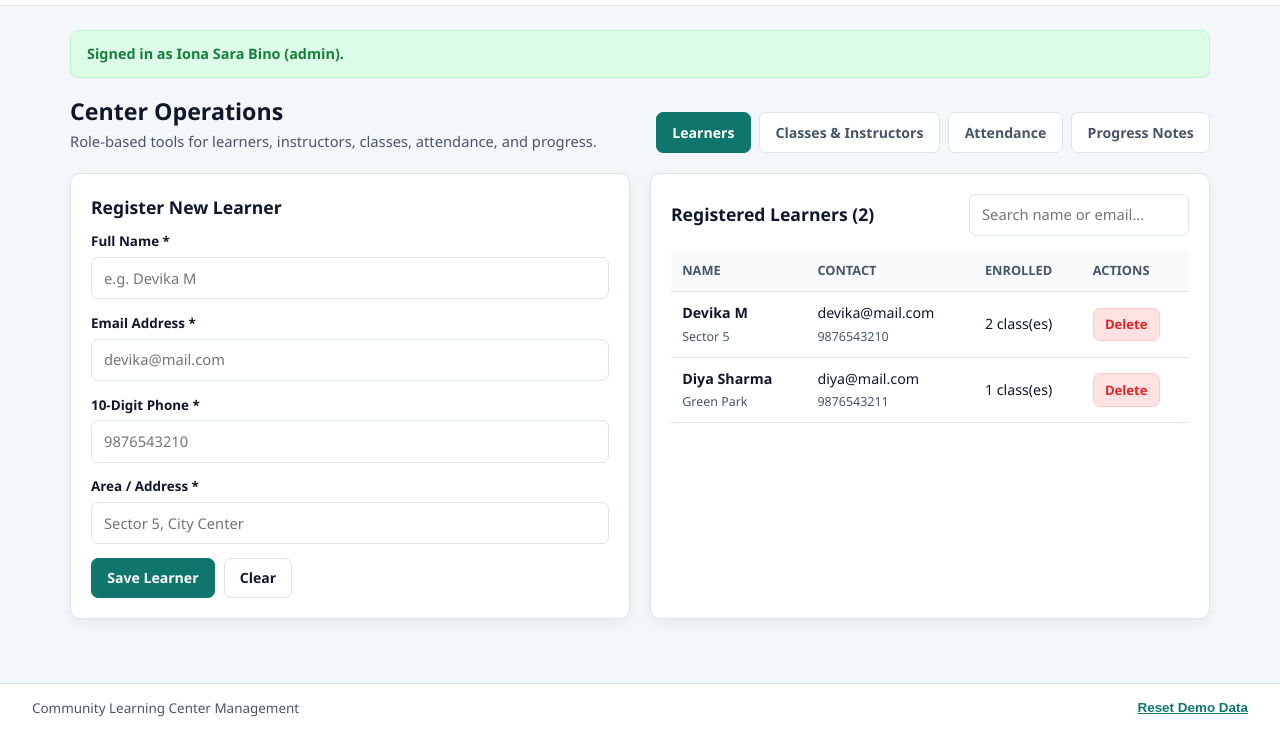
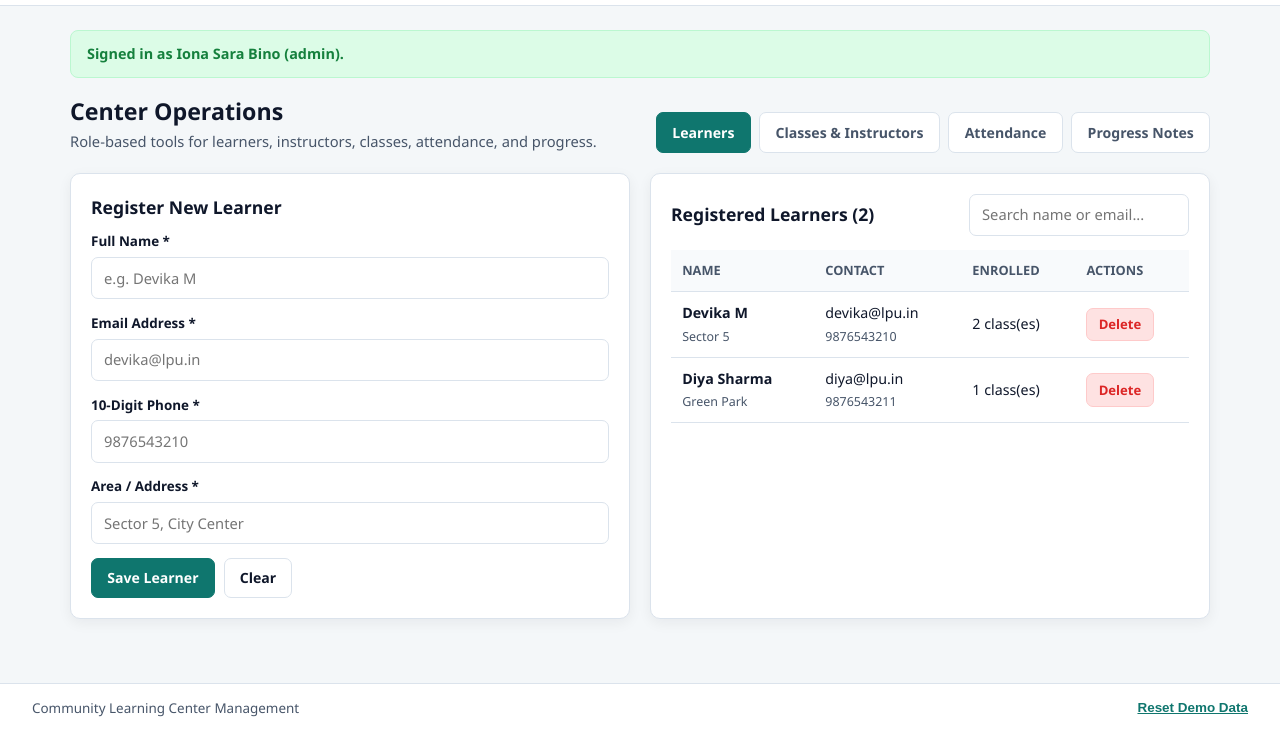
Before and after one commit to devikabaiju3/CLMS, a plain HTML site: page manage.html in a window 1280 px wide. Both pictures are taken after a click on the button "Iona Sara Bino (Admin)". Shown: the part 68-800 px from the top of the page. Drawn offline with Linux system fonts and the light colour scheme.

Commit message:
Use @lpu.in emails and password 123 for demo accounts

```diff
--- a/manage.html
+++ b/manage.html
@@ -36,8 +36,8 @@
       <div class="btn-row center-row">
         <a href="index.html" class="btn btn-primary">Go to Sign In</a>
         <button type="button" class="btn btn-outline" onclick="quickLogin('iona@lpu.in')">Iona Sara Bino (Admin)</button>
-        <button type="button" class="btn btn-outline" onclick="quickLogin('amreesh@clc.org')">Amreesh (Instructor)</button>
-        <button type="button" class="btn btn-outline" onclick="quickLogin('devika@mail.com')">Devika M (Learner)</button>
+        <button type="button" class="btn btn-outline" onclick="quickLogin('amreesh@lpu.in')">Amreesh (Instructor)</button>
+        <button type="button" class="btn btn-outline" onclick="quickLogin('devika@lpu.in')">Devika M (Learner)</button>
       </div>
     </section>
 
@@ -67,7 +67,7 @@
               </div>
               <div class="form-group">
                 <label for="learner-email">Email Address *</label>
-                <input type="email" id="learner-email" placeholder="devika@mail.com" required>
+                <input type="email" id="learner-email" placeholder="devika@lpu.in" required>
               </div>
               <div class="form-group">
                 <label for="learner-phone">10-Digit Phone *</label>
@@ -118,7 +118,7 @@
               <div class="grid-2">
                 <div class="form-group">
                   <label for="inst-email">Email *</label>
-                  <input type="email" id="inst-email" placeholder="neha@clc.org" required>
+                  <input type="email" id="inst-email" placeholder="neha@lpu.in" required>
                 </div>
                 <div class="form-group">
                   <label for="inst-phone">10-Digit Phone *</label>
--- a/script.js
+++ b/script.js
@@ -1,19 +1,19 @@
-const DATA_KEY = "clc_data_v3";
-const USER_KEY = "clc_user_v3";
+const DATA_KEY = "clc_data_v4";
+const USER_KEY = "clc_user_v4";
 
 const DEFAULT_DATA = {
   users: [
-    { email: "iona@lpu.in", password: "admin123", role: "admin", name: "Iona Sara Bino", linkedId: "" },
-    { email: "amreesh@clc.org", password: "inst123", role: "instructor", name: "Amreesh", linkedId: "inst-1" },
-    { email: "devika@mail.com", password: "learn123", role: "learner", name: "Devika M", linkedId: "lrn-1" }
+    { email: "iona@lpu.in", password: "123", role: "admin", name: "Iona Sara Bino", linkedId: "" },
+    { email: "amreesh@lpu.in", password: "123", role: "instructor", name: "Amreesh", linkedId: "inst-1" },
+    { email: "devika@lpu.in", password: "123", role: "learner", name: "Devika M", linkedId: "lrn-1" }
   ],
   instructors: [
-    { id: "inst-1", name: "Amreesh", email: "amreesh@clc.org", phone: "9876501001", specialty: "English" },
-    { id: "inst-2", name: "Mr. Vikram Nair", email: "vikram@clc.org", phone: "9876501002", specialty: "Coding" }
+    { id: "inst-1", name: "Amreesh", email: "amreesh@lpu.in", phone: "9876501001", specialty: "English" },
+    { id: "inst-2", name: "Mr. Vikram Nair", email: "vikram@lpu.in", phone: "9876501002", specialty: "Coding" }
   ],
   learners: [
-    { id: "lrn-1", name: "Devika M", email: "devika@mail.com", phone: "9876543210", address: "Sector 5" },
-    { id: "lrn-2", name: "Diya Sharma", email: "diya@mail.com", phone: "9876543211", address: "Green Park" }
+    { id: "lrn-1", name: "Devika M", email: "devika@lpu.in", phone: "9876543210", address: "Sector 5" },
+    { id: "lrn-2", name: "Diya Sharma", email: "diya@lpu.in", phone: "9876543211", address: "Green Park" }
   ],
   classes: [
     { id: "cls-1", name: "Spoken English", subject: "English", instructorId: "inst-1", day: "Monday", time: "09:00 AM", room: "Room 101", capacity: 20, learnerIds: ["lrn-1", "lrn-2"] },
```
Also changed, not shown: index.html (+2 -2 lines), reports.html (+2 -2 lines).
